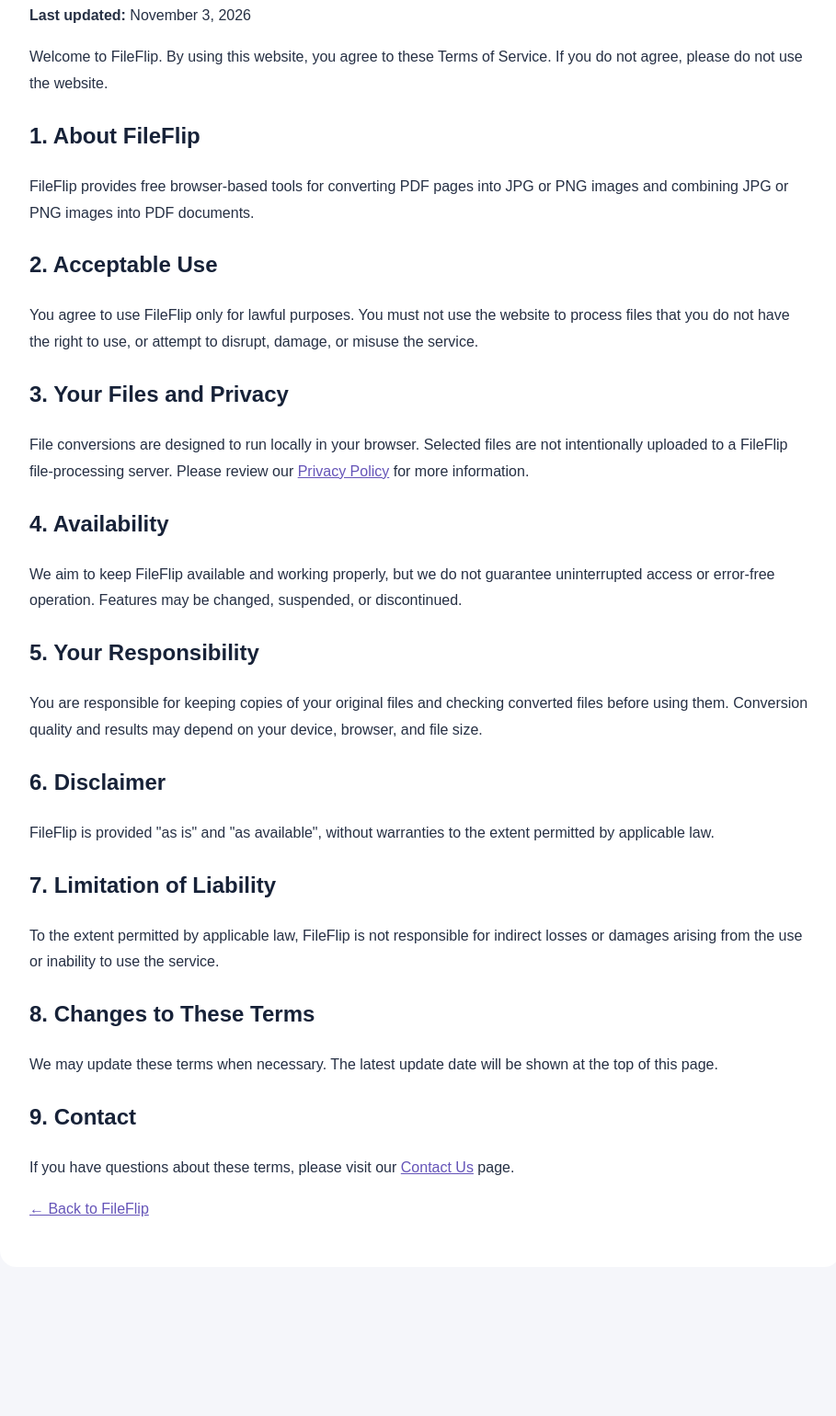
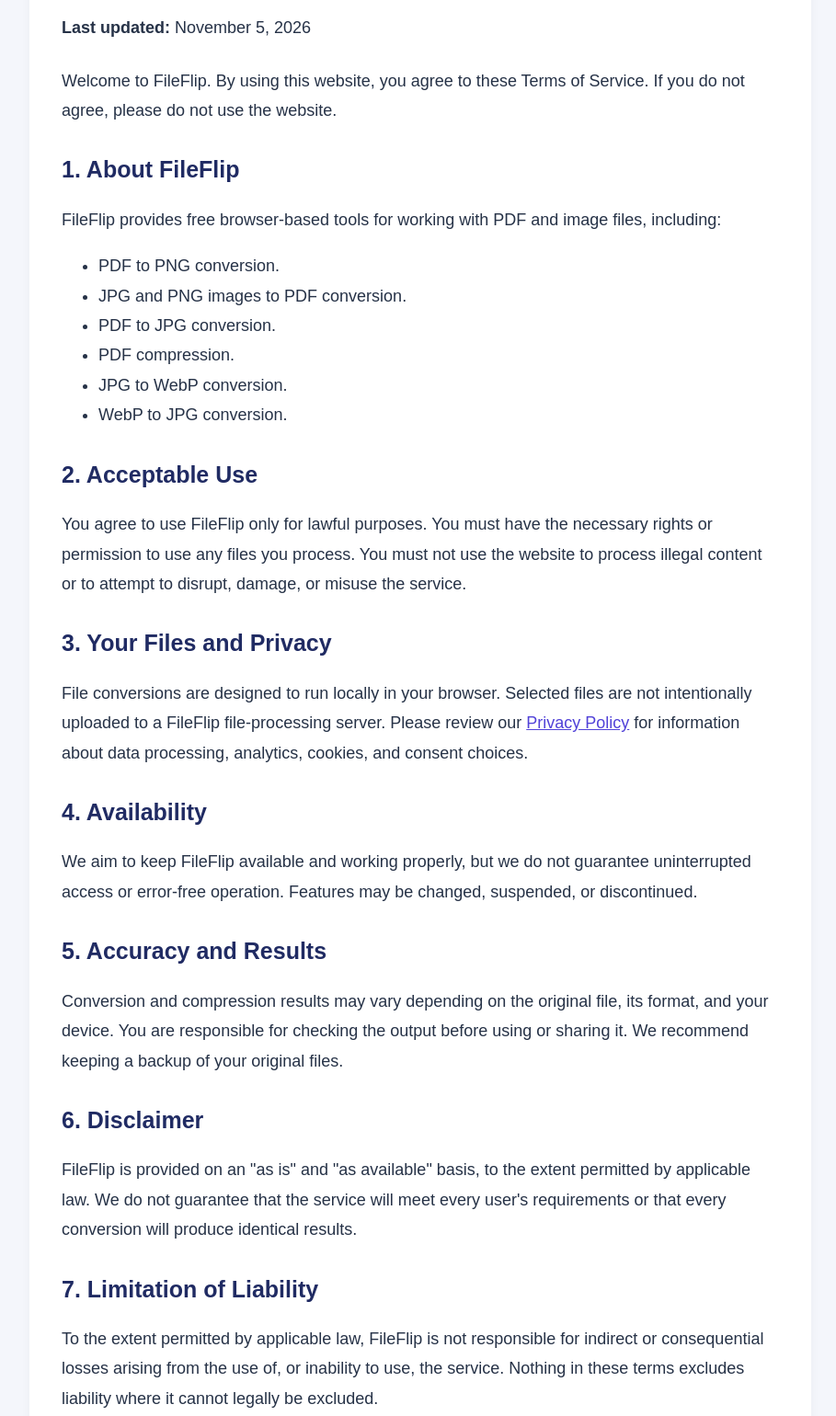
Before and after one commit to krous1991-lang/fileflip-site, a website: page terms.html in a window 1280 px wide. Shown: the part 183-1723 px from the top of the page at 92% size, without its empty margins (183-1092 px from the left). Before the commit the page ends 1615 px from the top, so only its background shows below. Drawn offline with Linux system fonts and the light colour scheme.

Commit message:
Revise terms of service and update styling
Updated terms of service with new content and formatting.

```diff
--- a/terms.html
+++ b/terms.html
@@ -1,67 +1,175 @@
-
 <!DOCTYPE html>
 <html lang="en">
 <head>
   <meta charset="UTF-8">
-  <meta name="viewport" content="width=device-width, initial-scale=1">
-  <title>Terms of Service | FileFlip</title>
-  <meta name="description" content="Read the terms and conditions for using FileFlip free online PDF and image conversion tools.">
+  <meta name="viewport" content="width=device-width, initial-scale=1.0">
+  <title>Terms of Service - FileFlip</title>
+  <meta name="description" content="Read the terms and conditions for using FileFlip's free online file conversion tools.">
   <link rel="canonical" href="https://fileflipconver.com/terms.html">
+
   <style>
+    * { box-sizing: border-box; }
+
     body {
+      margin: 0;
+      padding: 25px 15px;
       font-family: Arial, sans-serif;
-      background: #f5f6fa;
-      color: #263044;
+      background: #f4f6fb;
+      color: #263247;
       line-height: 1.8;
-      margin: 0;
-      padding: 24px;
     }
+
     main {
       max-width: 850px;
-      margin: 30px auto;
-      padding: 32px;
-      background: white;
-      border-radius: 18px;
+      margin: 35px auto;
+      padding: 35px;
+      background: #fff;
+      border-radius: 24px;
+      box-shadow: 0 2px 12px rgba(0,0,0,.04);
     }
-    h1, h2 { color: #172238; }
-    a { color: #6554b8; }
+
+    h1, h2 { color: #202b63; line-height: 1.35; }
+
+    h1 { font-size: 38px; }
+    h2 { font-size: 25px; margin-top: 32px; }
+
+    p, li { font-size: 18px; }
+
+    a { color: #5142d8; }
+
+    .date { margin-bottom: 25px; }
+
+    footer {
+      max-width: 850px;
+      margin: auto;
+      text-align: center;
+      color: #667085;
+      padding: 20px;
+    }
+
+    @media (max-width: 600px) {
+      main {
+        margin: 15px auto;
+        padding: 22px;
+      }
+
+      h1 { font-size: 31px; }
+      h2 { font-size: 22px; }
+      p, li { font-size: 17px; }
+    }
   </style>
 </head>
+
 <body>
+
 <main>
   <h1>Terms of Service</h1>
-  <p><strong>Last updated:</strong> November 3, 2026</p>
 
-  <p>Welcome to FileFlip. By using this website, you agree to these Terms of Service. If you do not agree, please do not use the website.</p>
+  <p class="date">
+    <strong>Last updated:</strong> November 5, 2026
+  </p>
+
+  <p>
+    Welcome to FileFlip. By using this website, you agree to these
+    Terms of Service. If you do not agree, please do not use the website.
+  </p>
 
   <h2>1. About FileFlip</h2>
-  <p>FileFlip provides free browser-based tools for converting PDF pages into JPG or PNG images and combining JPG or PNG images into PDF documents.</p>
+
+  <p>
+    FileFlip provides free browser-based tools for working with PDF
+    and image files, including:
+  </p>
+
+  <ul>
+    <li>PDF to PNG conversion.</li>
+    <li>JPG and PNG images to PDF conversion.</li>
+    <li>PDF to JPG conversion.</li>
+    <li>PDF compression.</li>
+    <li>JPG to WebP conversion.</li>
+    <li>WebP to JPG conversion.</li>
+  </ul>
 
   <h2>2. Acceptable Use</h2>
-  <p>You agree to use FileFlip only for lawful purposes. You must not use the website to process files that you do not have the right to use, or attempt to disrupt, damage, or misuse the service.</p>
+
+  <p>
+    You agree to use FileFlip only for lawful purposes. You must have
+    the necessary rights or permission to use any files you process.
+    You must not use the website to process illegal content or to
+    attempt to disrupt, damage, or misuse the service.
+  </p>
 
   <h2>3. Your Files and Privacy</h2>
-  <p>File conversions are designed to run locally in your browser. Selected files are not intentionally uploaded to a FileFlip file-processing server. Please review our <a href="/privacy-policy.html">Privacy Policy</a> for more information.</p>
+
+  <p>
+    File conversions are designed to run locally in your browser.
+    Selected files are not intentionally uploaded to a FileFlip
+    file-processing server. Please review our
+    <a href="/privacy.html">Privacy Policy</a> for information about
+    data processing, analytics, cookies, and consent choices.
+  </p>
 
   <h2>4. Availability</h2>
-  <p>We aim to keep FileFlip available and working properly, but we do not guarantee uninterrupted access or error-free operation. Features may be changed, suspended, or discontinued.</p>
 
-  <h2>5. Your Responsibility</h2>
-  <p>You are responsible for keeping copies of your original files and checking converted files before using them. Conversion quality and results may depend on your device, browser, and file size.</p>
+  <p>
+    We aim to keep FileFlip available and working properly, but we do
+    not guarantee uninterrupted access or error-free operation.
+    Features may be changed, suspended, or discontinued.
+  </p>
+
+  <h2>5. Accuracy and Results</h2>
+
+  <p>
+    Conversion and compression results may vary depending on the
+    original file, its format, and your device. You are responsible
+    for checking the output before using or sharing it.
+    We recommend keeping a backup of your original files.
+  </p>
 
   <h2>6. Disclaimer</h2>
-  <p>FileFlip is provided "as is" and "as available", without warranties to the extent permitted by applicable law.</p>
+
+  <p>
+    FileFlip is provided on an "as is" and "as available" basis,
+    to the extent permitted by applicable law. We do not guarantee
+    that the service will meet every user's requirements or that
+    every conversion will produce identical results.
+  </p>
 
   <h2>7. Limitation of Liability</h2>
-  <p>To the extent permitted by applicable law, FileFlip is not responsible for indirect losses or damages arising from the use or inability to use the service.</p>
+
+  <p>
+    To the extent permitted by applicable law, FileFlip is not
+    responsible for indirect or consequential losses arising from
+    the use of, or inability to use, the service. Nothing in these
+    terms excludes liability where it cannot legally be excluded.
+  </p>
 
   <h2>8. Changes to These Terms</h2>
-  <p>We may update these terms when necessary. The latest update date will be shown at the top of this page.</p>
+
+  <p>
+    We may update these terms when necessary. The latest update
+    date will be shown at the top of this page.
+  </p>
 
   <h2>9. Contact</h2>
-  <p>If you have questions about these terms, please visit our <a href="/contact.html">Contact Us</a> page.</p>
+
+  <p>
+    If you have questions about these terms, please visit our
+    <a href="/contact.html">Contact Us</a> page.
+  </p>
 
   <p><a href="/">← Back to FileFlip</a></p>
 </main>
+
+<footer>
+  <p>
+    <a href="/">Home</a> |
+    <a href="/about.html">About</a> |
+    <a href="/privacy.html">Privacy Policy</a> |
+    <a href="/contact.html">Contact</a>
+  </p>
+  © 2026 FileFlip. All rights reserved.
+</footer>
+
 </body>
 </html>
```
